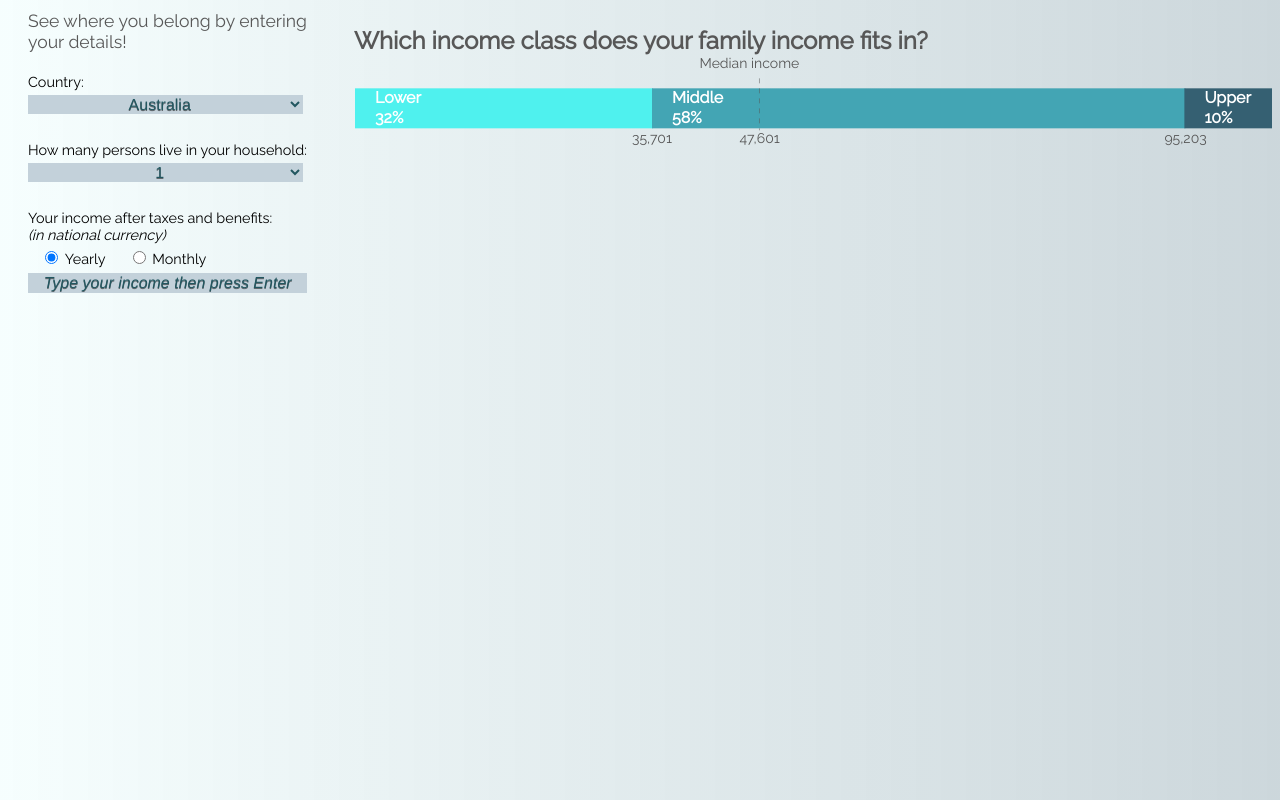
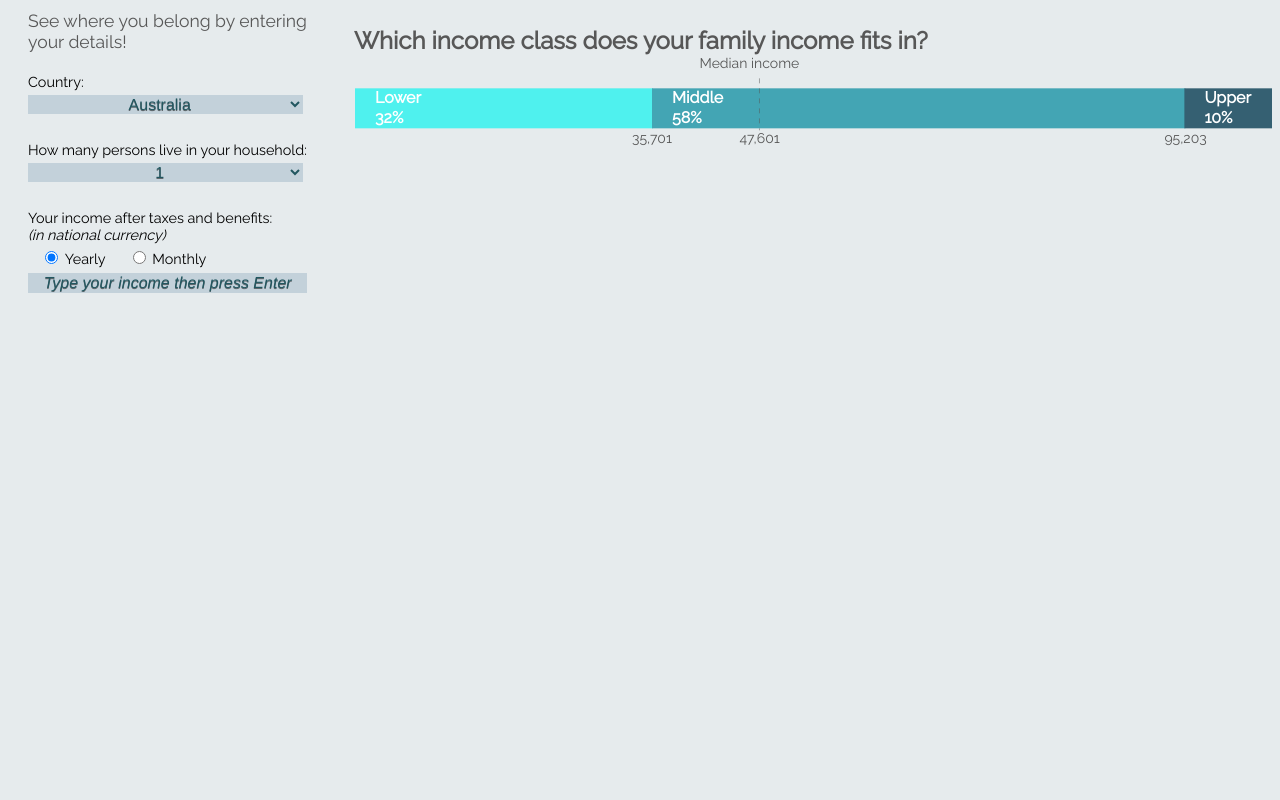
Before and after one commit to gitvfd/middle-class-online-calculator, a plain HTML site: page index.html in a window 1280 px wide. Drawn offline with Linux system fonts and the light colour scheme.

Commit message:
new bcgd color

```diff
--- a/css/style.css
+++ b/css/style.css
@@ -1,6 +1,6 @@
 
 body {
-  background-image: linear-gradient(to right, rgba(79, 241, 238,0.05), rgb(53, 96, 114,0.25));
+  background-color:rgba(53, 96, 114,0.12);
 
 }
 
```
